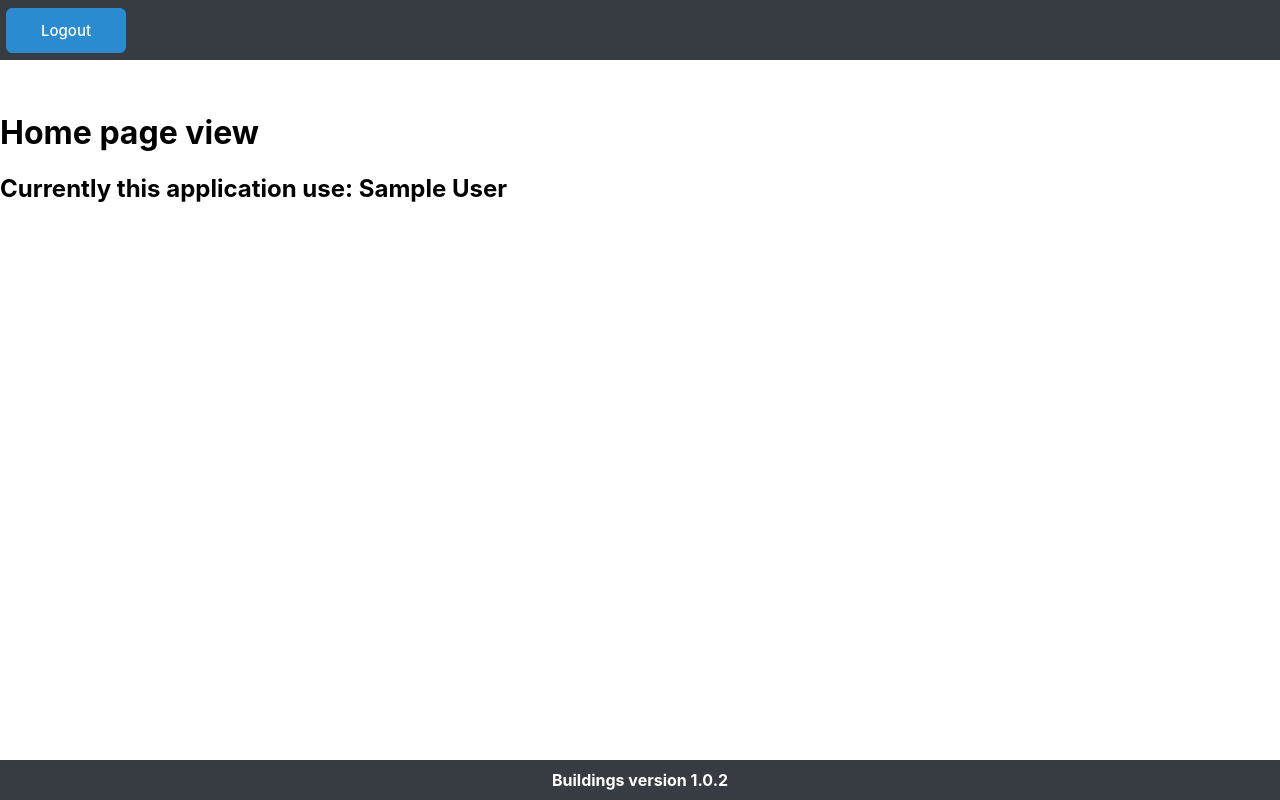
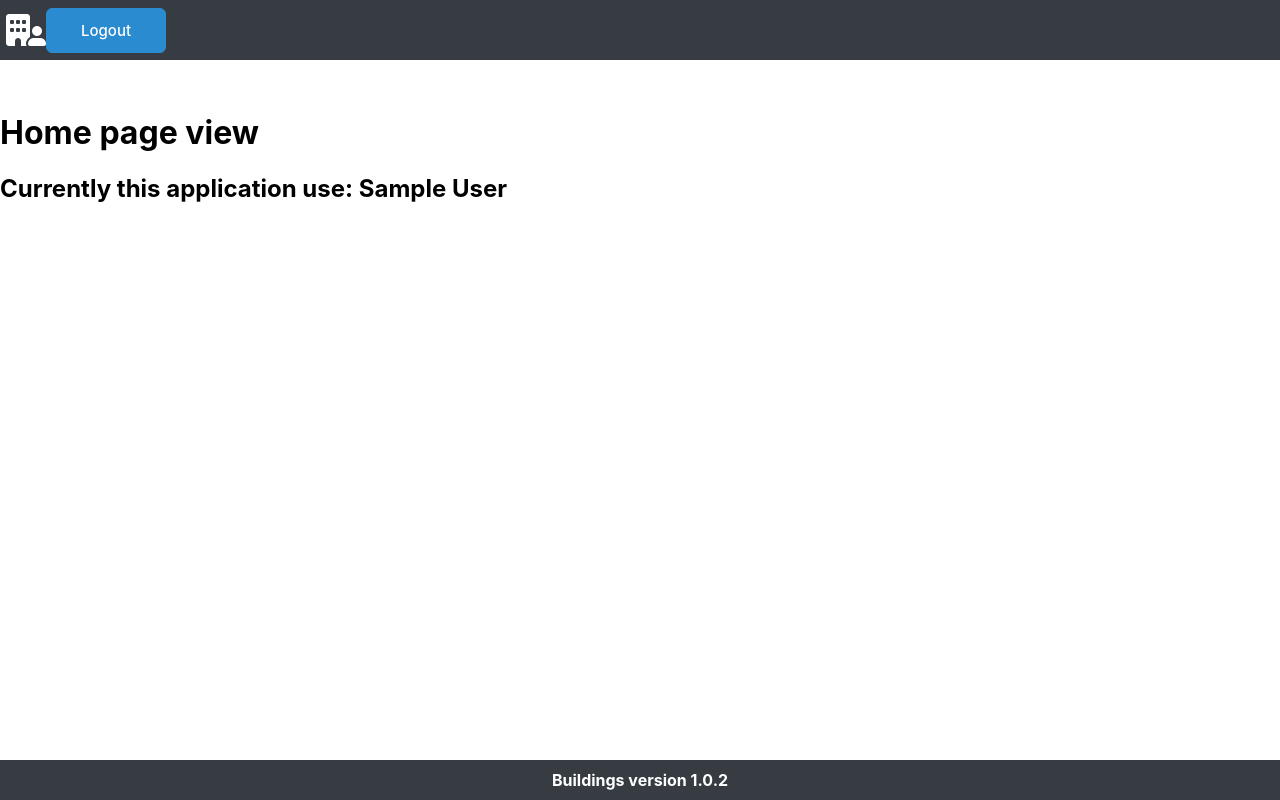
Before and after one commit to ivanzgelaFER/Buildings, a React (Create React App) app in the folder Buildings/Buildings/ClientApp/: page / in a window 1280 px wide. Built offline with nearby package versions, Linux system fonts and the light colour scheme; sample sign-in values are in the browser's storage; a web font is replaced by a local one.

Commit message:
Header css, add building-user icon

```diff
--- a/Buildings/Buildings/ClientApp/package.json
+++ b/Buildings/Buildings/ClientApp/package.json
@@ -3,6 +3,7 @@
     "version": "1.0.0",
     "private": true,
     "dependencies": {
+        "@fortawesome/fontawesome-free": "^6.3.0",
         "@fortawesome/fontawesome-svg-core": "^6.2.0",
         "@fortawesome/free-brands-svg-icons": "^6.2.0",
         "@fortawesome/free-regular-svg-icons": "^6.2.0",
--- a/Buildings/Buildings/ClientApp/src/App.tsx
+++ b/Buildings/Buildings/ClientApp/src/App.tsx
@@ -1,10 +1,11 @@
+import axios from "axios";
 import { HomePage } from "./containers/HomePage/HomePage";
 import { Layout } from "./containers/Layout/Layout";
 import { Route, Routes, useLocation } from "react-router-dom";
 import { configureAxiosClient } from "./api/axiosClient";
-import axios from "axios";
+import { ResetPasswordFirstLogin } from "./containers/ResetPassword/ResetPasswordFirstLogin";
+import "@fortawesome/fontawesome-free/css/all.min.css";
 import "./App.css";
-import { ResetPasswordFirstLogin } from "./containers/ResetPassword/ResetPasswordFirstLogin";
 
 configureAxiosClient(axios);
 
--- a/Buildings/Buildings/ClientApp/src/containers/Header/Header.css
+++ b/Buildings/Buildings/ClientApp/src/containers/Header/Header.css
@@ -23,3 +23,8 @@ header .menubar {
     min-width: 120px;
     font-size: 15px !important;
 }
+
+.menubar .fa-building-user {
+    color: white;
+    font-size: 2rem;
+}
--- a/Buildings/Buildings/ClientApp/src/containers/Header/Header.tsx
+++ b/Buildings/Buildings/ClientApp/src/containers/Header/Header.tsx
@@ -1,18 +1,16 @@
 import { Link } from "react-router-dom";
-import "./Header.css";
 import { useDispatch } from "react-redux";
 import { logout } from "../../actions/authentificationActions";
+import { Button } from "primereact/button";
 import "primeicons/primeicons.css";
-import { Button } from "primereact/button";
+import "./Header.css";
 
 export const Header = () => {
     const dispatch = useDispatch();
 
     const start = (
         <Link to="/" aria-label="Početak headera">
-            <div>
-                <i className="fa fa-buiilding-user "></i>
-            </div>
+            <i className="fas fa-building-user" />
         </Link>
     );
 
@@ -25,7 +23,7 @@ export const Header = () => {
     return (
         <header>
             <div className="menubar">
-                {/*start*/}
+                {start}
                 {/*}
                 <nav className="header-content">
                     {headerItems.map(item => {
```
Also changed, not shown: 1 other file (tests, documents, lock files or other folders).
